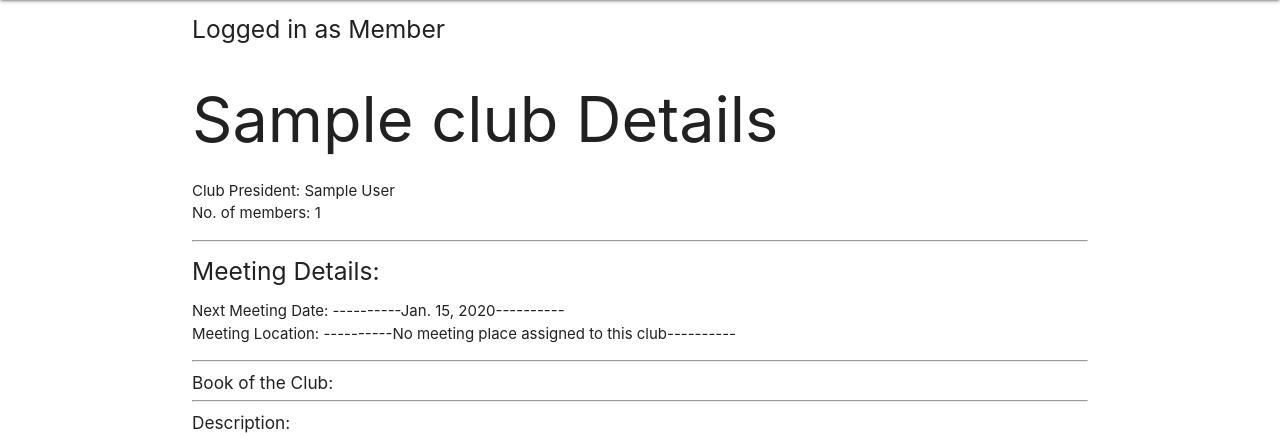
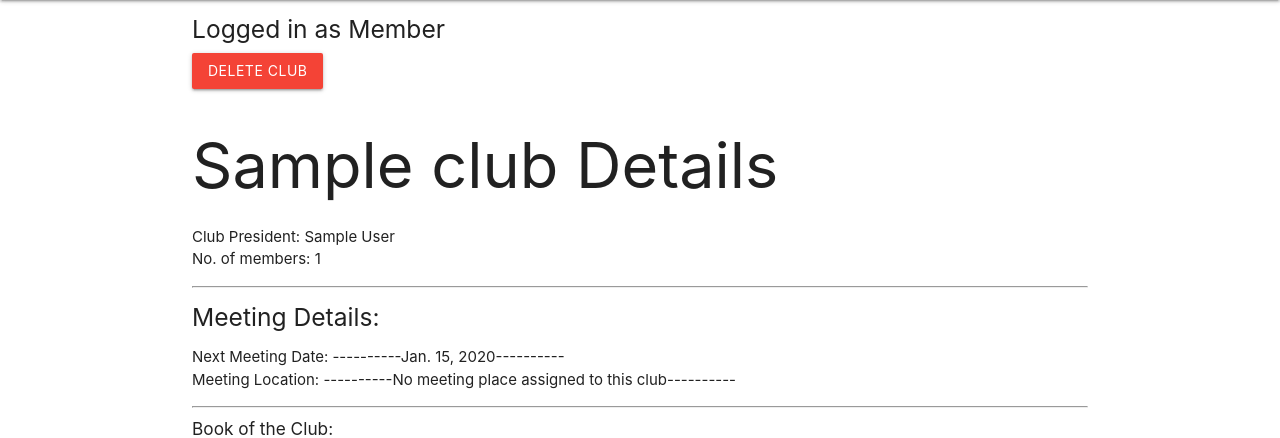
Before and after one commit to lejt/Union-Catalogue, a Django app: page /clubs/1/ in a window 1280 px wide. Shown: the part 64-502 px from the top of the page. Run offline with Django 4.2, Linux system fonts and the light colour scheme; a user stored in the database is signed in; tables that the repository leaves empty hold one stand-in row (values such as "Sample post").

Commit message:
join club, leave club, delete club if club owner or staff

```diff
--- a/main_app/templates/clubs/clubs_detail.html
+++ b/main_app/templates/clubs/clubs_detail.html
@@ -1,6 +1,33 @@
 {% extends 'base.html' %}
 
 {% block content %}
+
+{% if user.user_type == "S" or user.member == club.members.last %}
+    <button data-target="modal1" class="btn red modal-trigger">Delete Club</button>
+{% endif %}
+
+<!-- Modal Structure -->
+<div id="modal1" class="modal">
+  <div class="modal-content">
+    <div class="modal-header">
+      <h5 class="modal-title">Are you sure you want to delete club: {{ club.name }}?</h5>
+    </div>
+        <div class="modal-body">
+            <form action="{% url 'delete_club' club.id %}" method="POST">
+                {% csrf_token %}
+                <div class="modal-footer">
+                    <button class="btn red" type="submit">Delete</button>
+            </form>
+                    <a href="#!" class="modal-close waves-effect waves-green btn-flat">Cancel</a>
+            </div>
+        </div>
+  </div>
+</div>
+
+
+
+
+
 
 <h1>{{ club.name }} Details</h1>
 <ul>
@@ -20,8 +47,6 @@
 <h6>Description:</h6>
 <p>{{ club.desc }}</p>
 
-
-
 <!-- this should be only seen by staff -->
 {% if user.user_type == 'S' %}
     <h3>Club's members:</h3>
@@ -37,9 +62,8 @@
                 <td>{{ member.id }}</td>
                 <td>{{ member.user.first_name }} {{ member.user.last_name }}</td>
                 <td>{{ member.join_club_date }}</td>
+            </tr>
         {% endfor %}
-                <td></td>
-            </tr>
     </table>
 {% else %}
 
@@ -49,10 +73,26 @@
             {% csrf_token %}
             <button class="btn" type="submit">Join Now!</button>
         </form>
+    {% else %}
+        {% if user.member != club.members.last %}
+            <h4>You are currently a member of this club</h4>
+            <form action="{% url 'unassoc_memb' club.id user.member.id %}" method="POST">
+                {% csrf_token %}
+                <div class="modal-footer">
+                    <button class="btn red" type="submit">Leave Club</button>
+            </form>
+        {% endif %}
     {% endif %}
 
 {% endif %}
 
 
 
+<script>
+    // const modal = document.querySelectorAll('.modal');
+    $(document).ready(function(){
+      $('.modal').modal();
+    });
+</script>
+
 {% endblock %}
--- a/main_app/templates/clubs/clubs_index.html
+++ b/main_app/templates/clubs/clubs_index.html
@@ -91,8 +91,5 @@
     M.FormSelect.init(selectEl);
 </script>
 
-<script>
-
-</script>
 
 {% endblock %}
--- a/main_app/templates/user/member_detail.html
+++ b/main_app/templates/user/member_detail.html
@@ -10,13 +10,13 @@
 <p>username: {{ member.user.username }}</p>
 <p>email: {{ member.user.email }}</p>
 <p>address: {{ member.user.address }}</p>
+<!-- include a 'member since ... date' -->
+
 <div class="card-action">
     <a href="{% url 'members_update' member.id %}">Update Info</a>
 </div>
 
-<!-- <ul>
-    <li>{{ member.books.all }}</li>
-</ul> -->
+
 
 <h4>RENTED BOOKS for Member ID ({{member.id}}):</h4>
 <table>
--- a/main_app/urls.py
+++ b/main_app/urls.py
@@ -16,12 +16,14 @@ urlpatterns = [
     path("rentbook/", views.add_to_rent_books, name="add_to_rent"),
     path('members/<int:member_id>/unassoc_book/<str:book_key>/', views.unassoc_book, name='unassoc_book'),
 
+
     # club related paths
     path('clubs/', views.clubs_index, name='clubs_index'),
     path('clubs/add_club/', views.add_club, name='add_club'),
     path('clubs/<int:club_id>/', views.clubs_detail, name='clubs_detail'),
     path('clubs/<int:club_id>/join_club/', views.join_club, name='join_club'),
-
+    path('clubs/<int:club_id>/delete_club/', views.delete_club, name='delete_club'),
+    path('club/<int:club_id>/unassoc_memb/<int:member_id>/', views.unassoc_memb, name='unassoc_memb'),
 
     # --------------------------------------------------------------------
     # no login path needed, already built-in
--- a/main_app/views.py
+++ b/main_app/views.py
@@ -116,7 +116,9 @@ def add_club(request):
 
         # new_club.members.add(Member.objects.get(id=member_id))
 
+        # saving the member here updates the join_club_date to current time
         Member.objects.get(id=member_id).save()
+
         print(new_club.members.all())
         print(Member.objects.get(id=member_id))
         print(Member.objects.filter(user=request.user.id)[0].id)
@@ -149,10 +151,21 @@ def join_club(request, club_id):
         user = User.objects.get(id=request.user.id)
         member_id = user.member.id
 
+
+    Member.objects.get(id=member_id).save()
     print(club.members.all())
     club.members.add(member_id)
     print(club.members.all())
 
+    return redirect('clubs_detail', club_id=club_id)
+
+def delete_club(request, club_id):
+    Club.objects.get(id=club_id).delete()
+    return redirect('clubs_index')
+
+def unassoc_memb(request, club_id, member_id):
+    # Club.objects.get(id=club_id).members.filter(id=member_id).delete()
+    Club.objects.get(id=club_id).members.remove(Member.objects.get(id=member_id))
     return redirect('clubs_detail', club_id=club_id)
 
 def books_index(request):
@@ -219,7 +232,3 @@ def add_to_rent_books(request):
 class UserUpdate(UpdateView):
     model = User
     fields = ['first_name', 'last_name', 'email', 'address']
-
-
-def get_current_time():
-    return
```
Also changed, not shown: main_app/migrations/0001_initial.py, main_app/migrations/0002_alter_member_options.py (deleted).
